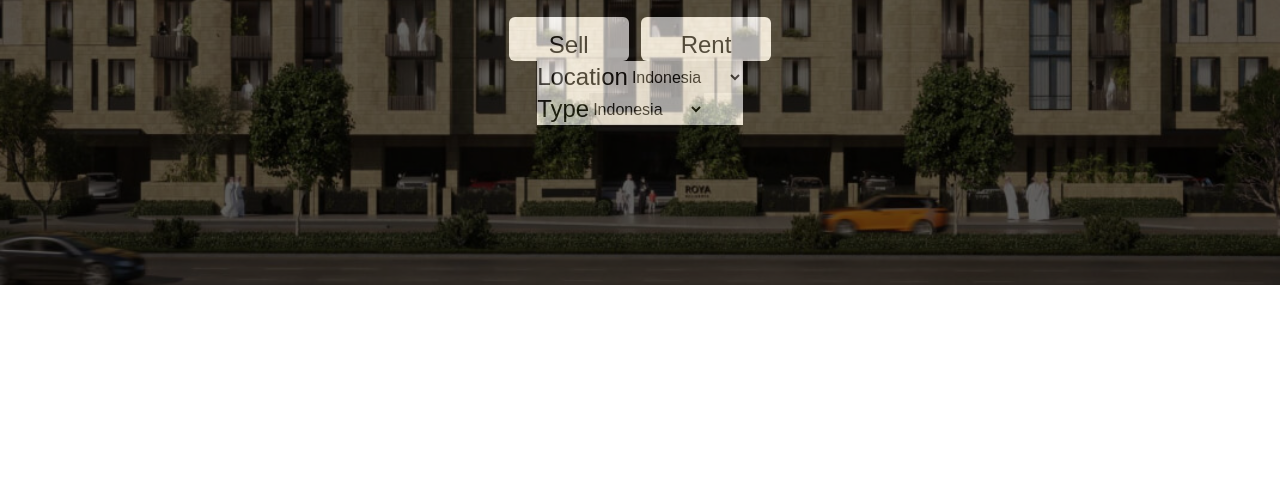
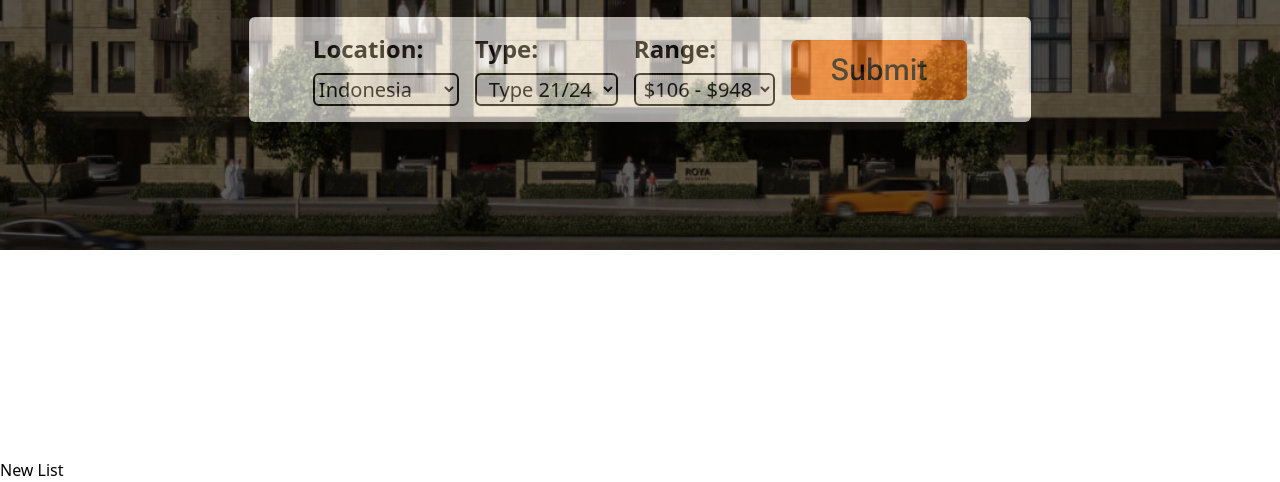
Before and after one commit to DosuFE/mini-estate, a website: page src/index.html in a window 1280 px wide. Shown: the part 519-1001 px from the top of the page. Before the commit the page ends 804 px from the top, so only its background shows below. Drawn offline with nearby package versions, Linux system fonts and the light colour scheme; a web font is replaced by a local one.

Commit message:
SECOND: Home header is done with reponsiveness.

```diff
--- a/src/index.html
+++ b/src/index.html
@@ -20,10 +20,10 @@
 </head>
 <body>
   <!-- HEADER -->
-  <header class="">
+  <header>
     <!-- NAVIGATION BAR -->
-    <nav class="bg-slate-50 shadow-md shadow-slate-500
-    px-5 py-2 w-full flex items-center justify-between
+    <nav class="bg-slate-50 sticky top-0 shadow-md shadow-slate-500
+    px-5 py-2 w-full flex items-center justify-between z-50
     md:py-4 lg:px-10 lg:py-5 xl:px-12
     ">
       <!-- ESTATE LOGO -->
@@ -97,7 +97,7 @@
         </div>
 
         <!-- MOBILE NAVIGATION LINKS -->
-        <nav class="ml-5 font-serif text-3xl font-medium  font-anek
+        <nav class="ml-5 font-serif text-2xl font-medium  font-anek
         sm:text-4xl">
           <ul class="flex flex-col gap-5">
             <li class="text-orange-500 hover:text-orange-700">
@@ -125,7 +125,7 @@
             </li>
 
             <button class="bg-orange-500 px-7 py-2 rounded-md
-             hover:duration-700
+            hover:duration-700
             font-medium font-roboto hover:text-regal-blue hover:bg-slate-200
             duration-1000 outline-none hover:border-2
             hover:border-orange-500">
@@ -141,7 +141,7 @@
     ">
       <!-- HERO SECTION CONTENT -->
       <div class="text-center bg-black
-      pt-32 opacity-60 pb-20 md:pt-60 md:pb-40">
+      pt-32 opacity-60 pb-20 md:pt-60 md:pb-32">
         <!-- OUR PERFECT HOME -->
         <h1 class="text-xl text-white tracking-wider
         font-roboto font-medium uppercase md:text-5xl
@@ -156,29 +156,21 @@
         </p>
 
         <!-- FORM FOR SELLING AND RENTAGE -->
-        <form class="pt-5 font-anek">
-          <!-- SELLS & RENT TAB CONTAINER -->
-          <div class="flex items-center justify-center gap-3">
-            <button class="tab-btn active bg-white pt-3 px-10
-            font-medium text-2xl rounded-md hover:bg-orange-500
-            hover:text-white hover:duration-700" data-id="history">
-              Sell
-            </button>
-            <button class="tab-btn bg-white pt-3 px-10
-            font-medium text-2xl rounded-md hover:bg-orange-500
-            hover:text-white hover:duration-700" data-id="vision">
-              Rent
-            </button>
-          </div>
-
-          <!-- TAB FORM CONTENT -->
-          <div class="bg-white inline-block">
+        <form class="pt-5 font-Satoshi inline-block">
+          <!-- FORM CONTENT -->
+          <div class="bg-white flex flex-col items-center
+          space-y-5 px-5 py-4 md:space-y-0
+          rounded-md md:flex-row md:space-x-4 lg:px-10 xl:px-16
+          xl:py-4
+          ">
             <!-- SELLS CONTENT -->
-            <div class="content active flex " id="history">
-              <label for="location" class="text-2xl">
-                Location
+            <div class="flex flex-row items-center gap-2
+            md:flex-col md:items-start md:gap-2">
+              <label for="location" class="text-2xl font-semibold cursor-pointer">
+                Location:
               </label>
-              <select name="country" id="location">
+              <select name="country" id="location" class="text-xl
+              border-2 border-black rounded-md hover:border-slate-300" required>
                 <option value="country">Indonesia</option>
                 <option value="country">Jakarta</option>
                 <option value="country">Jamaica</option>
@@ -187,25 +179,58 @@
             </div>
 
             <!-- RENT CONTENT -->
-            <div class="content flex " id="vision">
-              <label for="location" class="text-2xl">
-                Type
+            <div class="flex flex-row items-center gap-12
+            md:flex-col md:gap-2 md:items-start
+            ">
+              <label for="type" class="text-2xl font-semibold cursor-pointer">
+                Type:
               </label>
-              <select name="country" id="location">
-                <option value="country">Indonesia</option>
-                <option value="country">Jakarta</option>
-                <option value="country">Jamaica</option>
-                <option value="country">New Zealand</option>
+              <select name="country" id="type" class="text-xl font-medium px-2
+              border-2 border-black rounded-md hover:border-slate-300" required>
+                <option>Type 21/24</option>
+                <option>Type 23/34</option>
+                <option>Type 22/24</option>
+                <option>Type 21/24</option>
               </select>
             </div>
+
+            <!-- RANGE CONTENT -->
+            <div class="flex flex-row items-center gap-8
+            md:flex-col md:items-start md:gap-2
+            ">
+              <label for="range" class="text-2xl font-semibold cursor-pointer">
+                Range:
+              </label>
+              <select id="range" class="text-xl font-medium px-1
+              border-2 border-black rounded-md hover:border-slate-300" required>
+                <option>$106 - $948</option>
+                <option>$106 - $948</option>
+                <option>$106 - $948</option>
+                <option>$106 - $948</option>
+              </select>
+            </div>
+
+            <button type="submit"
+            class="bg-orange-500 w-full
+            py-2 rounded-md text-3xl md:px-10 md:py-3
+            font-medium font-roboto hover:text-regal-blue
+            hover:duration-700 hover:bg-slate-200
+            duration-1000 outline-none hover:border-2
+            hover:border-orange-500 ">
+              Submit
+            </button>
           </div>
         </form>
       </div>
     </main>
   </header>
 
-
-
+  <!-- NEW LIST SECTION -->
+  <section class="mt-52">
+    <main class="">
+      <h1>New List</h1>
+    </main>
+  </section>
 
 
 
--- a/src/input.css
+++ b/src/input.css
@@ -1,6 +1,14 @@
 @tailwind base;
 @tailwind components;
 @tailwind utilities;
+
+
+@layer base {
+	@font-face {
+		font-family: Satoshi;
+		src: url('/src/assets/Satoshi-Variable.ttf');
+	}
+}
 
 .depth-layer {
     animation: zoomEffect 20s infinite ease-in-out;
```
Also changed, not shown: src/assets/Satoshi-Variable.ttf (added), src/output.css.
